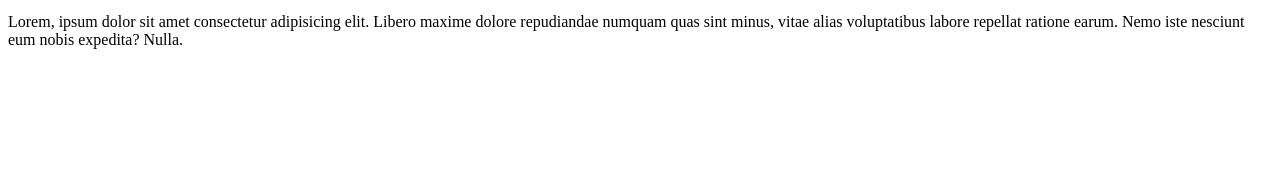
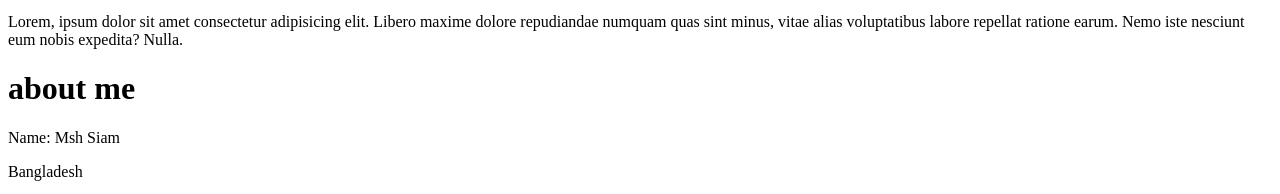
Before and after one commit to MshSiam/first-repo, a plain HTML site: page index.html in a window 1280 px wide. Shown: the part 1866-2060 px from the top of the page. Before the commit the page ends 1931 px from the top, so only its background shows below. Drawn offline with Linux system fonts and the light colour scheme.

Commit message:
about added

```diff
--- a/index.html
+++ b/index.html
@@ -18,6 +18,11 @@
     <p>Lorem, ipsum dolor sit amet consectetur adipisicing elit. Libero maxime dolore repudiandae numquam quas sint minus, vitae alias voluptatibus labore repellat ratione earum. Nemo iste nesciunt eum nobis expedita? Nulla.</p>
 
 
+    <h1>about me</h1>
+    <p>Name: Msh Siam</p>
+    <p>Bangladesh</p>
+
+
 
 
 </body>
```
